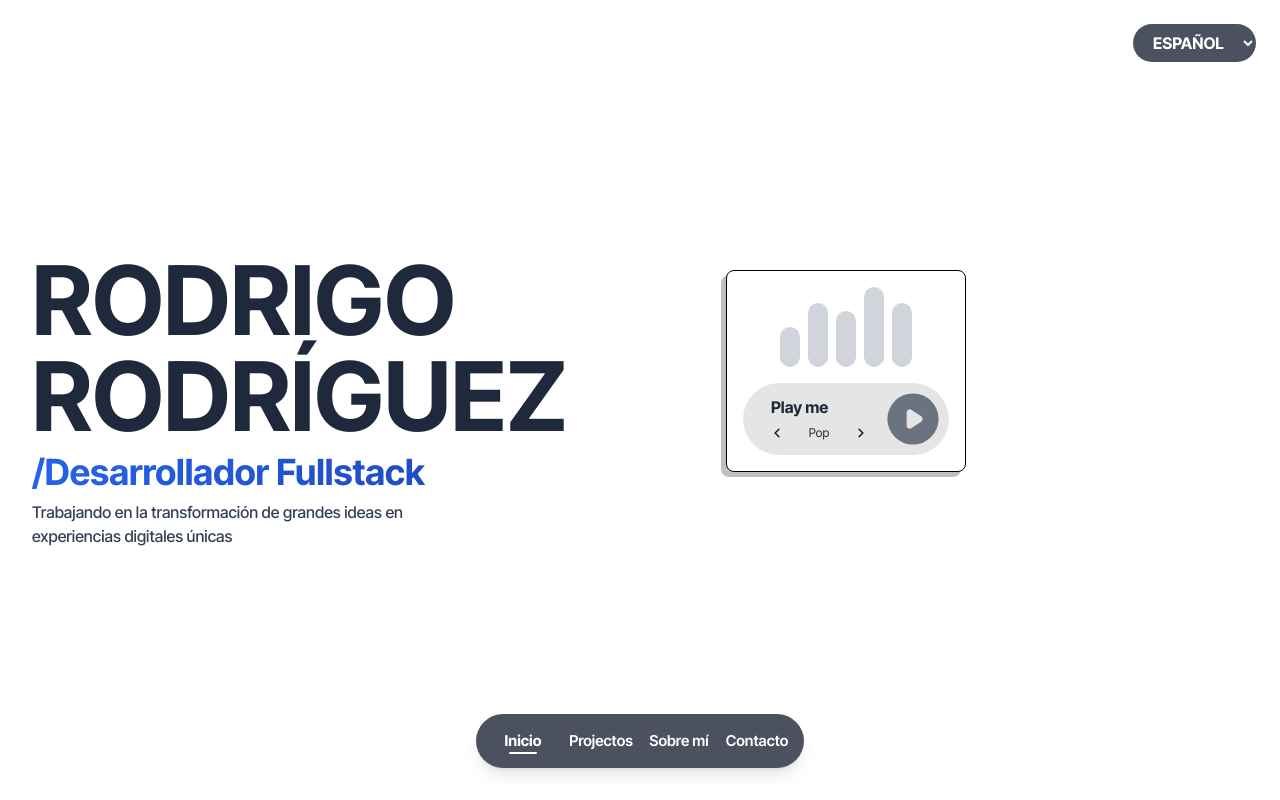
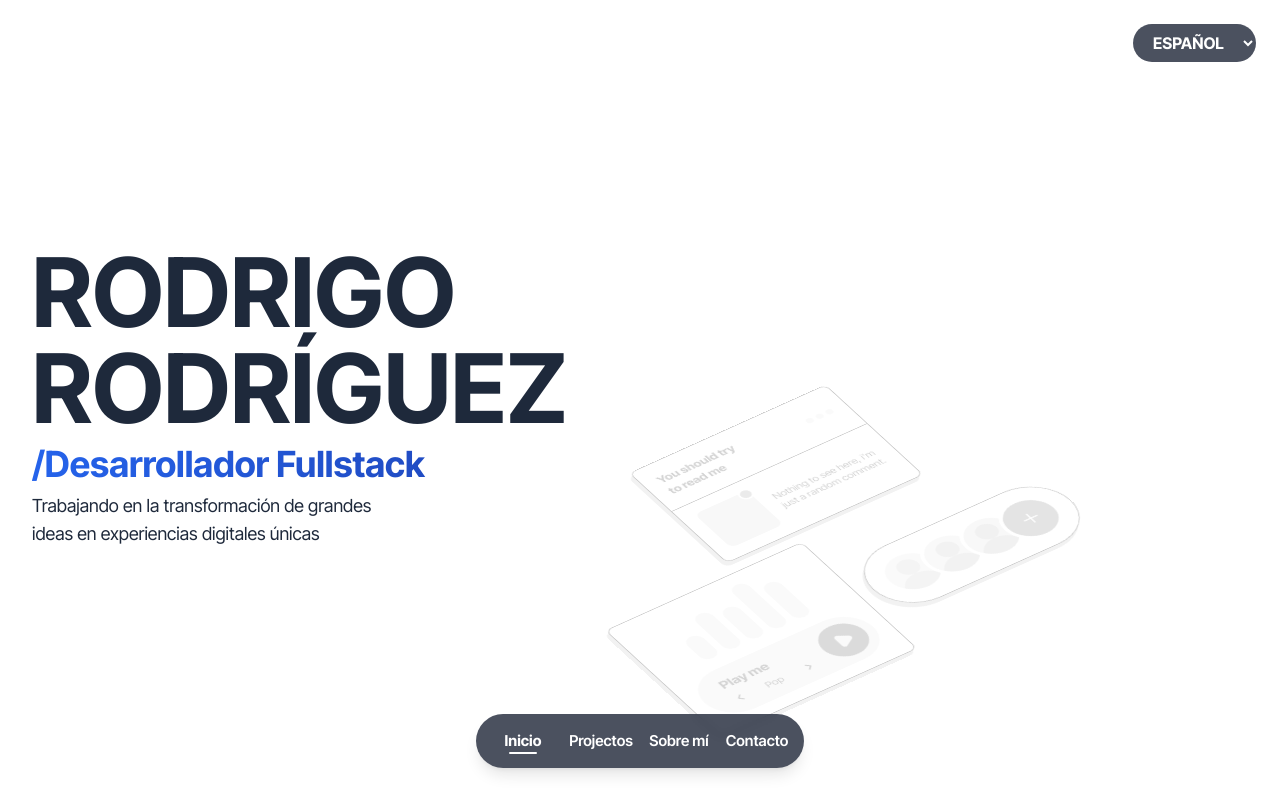
Before and after one commit to RdrBux/portfolio, a React (Create React App) app: page / in a window 1280 px wide. Built offline with nearby package versions, Linux system fonts and the light colour scheme; a web font is replaced by a local one.

Commit message:
Add FriendList component

```diff
--- /dev/null
+++ b/src/components/home/Comment.jsx
@@ -0,0 +1,22 @@
+export default function Comment() {
+  return (
+    <div className="shadowed | w-[240px] select-none rounded-lg border border-black bg-white opacity-20 grayscale duration-300 hover:opacity-100 hover:grayscale-0">
+      <div className="flex justify-between border-b border-black p-4">
+        <div className="max-w-[100px] text-sm font-bold">
+          You should try to read me
+        </div>
+        <div className="flex items-center gap-1">
+          <div className="h-2 w-2 rounded-full bg-gray-200 hover:bg-red-500"></div>
+          <div className="h-2 w-2 rounded-full bg-gray-200 hover:bg-yellow-500"></div>
+          <div className="h-2 w-2 rounded-full bg-gray-200 hover:bg-green-500"></div>
+        </div>
+      </div>
+      <div className="flex items-center gap-4 p-4 text-xs">
+        <div className="relative h-16 w-16 shrink-0 rounded-lg bg-pink-200 duration-300">
+          <div className="absolute -right-1 -top-1 h-4 w-4 rounded-full border-2 border-white bg-green-500"></div>
+        </div>
+        <div>Nothing to see here, i'm just a random comment.</div>
+      </div>
+    </div>
+  );
+}
--- a/src/components/home/First.jsx
+++ /dev/null
@@ -1,22 +0,0 @@
-export default function First() {
-  return (
-    <div className="shadowed | group w-[240px] select-none rounded-lg border border-black bg-white opacity-100 duration-300 hover:opacity-100 hover:shadow-none">
-      <div className="flex justify-between border-b border-black p-4 py-2">
-        <div className="max-w-[100px] text-sm font-bold">
-          Choose what to design today
-        </div>
-        <div className="flex items-center gap-1">
-          <div className="h-2 w-2 rounded-full bg-gray-200 hover:bg-red-500"></div>
-          <div className="h-2 w-2 rounded-full bg-gray-200 hover:bg-yellow-500"></div>
-          <div className="h-2 w-2 rounded-full bg-gray-200 hover:bg-green-500"></div>
-        </div>
-      </div>
-      <div className="flex items-center gap-2 p-4 py-2 text-xs">
-        <div className="relative h-16 w-16 shrink-0 rounded-lg bg-gray-200 duration-300 group-hover:bg-pink-200">
-          <div className="absolute -right-1 -top-1 h-4 w-4 rounded-full border-2 border-white bg-gray-400 group-hover:bg-green-500"></div>
-        </div>
-        <div>Lorem ipsum dolor sit amet consectetur adipisicing elit.</div>
-      </div>
-    </div>
-  );
-}
--- /dev/null
+++ b/src/components/home/FriendsList.jsx
@@ -0,0 +1,77 @@
+import { useState } from 'react';
+
+export default function FriendsList() {
+  const [showExtra, setShowExtra] = useState(false);
+
+  const greenAvatar = (
+    <div className="relative h-16 w-16 overflow-hidden rounded-full border-4 border-white bg-green-200">
+      <div className="absolute top-2 left-1/2 h-6 w-6 -translate-x-1/2 rounded-full bg-green-900/20"></div>
+      <div className="absolute -bottom-6 left-1/2 h-12 w-12 -translate-x-1/2 rounded-full bg-green-900/20"></div>
+    </div>
+  );
+  const blueAvatar = (
+    <div className="relative -ml-4 h-16 w-16 overflow-hidden rounded-full border-4 border-white bg-sky-200">
+      <div className="absolute top-2 left-1/2 h-6 w-6 -translate-x-1/2 rounded-full bg-sky-900/20"></div>
+      <div className="absolute -bottom-6 left-1/2 h-12 w-12 -translate-x-1/2 rounded-full bg-sky-900/20"></div>
+    </div>
+  );
+  const purpleAvatar = (
+    <div className="relative -ml-4 h-16 w-16 overflow-hidden rounded-full border-4 border-white bg-purple-200">
+      <div className="absolute top-2 left-1/2 h-6 w-6 -translate-x-1/2 rounded-full bg-purple-900/20"></div>
+      <div className="absolute -bottom-6 left-1/2 h-12 w-12 -translate-x-1/2 rounded-full bg-purple-900/20"></div>
+    </div>
+  );
+  const orangeAvatar = (
+    <div className="relative -ml-4 h-16 w-16 overflow-hidden rounded-full border-4 border-white bg-orange-200">
+      <div className="absolute top-2 left-1/2 h-6 w-6 -translate-x-1/2 rounded-full bg-orange-900/20"></div>
+      <div className="absolute -bottom-6 left-1/2 h-12 w-12 -translate-x-1/2 rounded-full bg-orange-900/20"></div>
+    </div>
+  );
+
+  const plus = (
+    <svg
+      xmlns="http://www.w3.org/2000/svg"
+      fill="none"
+      viewBox="0 0 24 24"
+      strokeWidth={1.5}
+      stroke="currentColor"
+      className="h-6 w-6"
+    >
+      <path
+        strokeLinecap="round"
+        strokeLinejoin="round"
+        d="M12 4.5v15m7.5-7.5h-15"
+      />
+    </svg>
+  );
+
+  const minus = (
+    <svg
+      xmlns="http://www.w3.org/2000/svg"
+      fill="none"
+      viewBox="0 0 24 24"
+      strokeWidth={1.5}
+      stroke="currentColor"
+      className="h-6 w-6"
+    >
+      <path strokeLinecap="round" strokeLinejoin="round" d="M19.5 12h-15" />
+    </svg>
+  );
+
+  return (
+    <div className="shadowed | group flex h-fit w-fit select-none rounded-full border border-black bg-white  p-4 opacity-20 grayscale duration-300 hover:opacity-100 hover:shadow-none hover:grayscale-0">
+      {greenAvatar}
+      {blueAvatar}
+      {purpleAvatar}
+      {showExtra && orangeAvatar}
+      <div className="z-10">
+        <button
+          onClick={() => setShowExtra((prev) => !prev)}
+          className="-ml-4 flex h-16 w-16 items-center justify-center rounded-full border-4 border-white bg-blue-500 text-white duration-300 hover:bg-blue-700"
+        >
+          {showExtra ? minus : plus}
+        </button>
+      </div>
+    </div>
+  );
+}
--- a/src/components/home/Second.jsx
+++ b/src/components/home/SoundPlayer.jsx
@@ -6,7 +6,7 @@ import surprise from '../../assets/sounds/surprise.mp3';
 import money from '../../assets/sounds/money.mp3';
 import wrong from '../../assets/sounds/wrong.mp3';
 
-export default function Second() {
+export default function SoundPlayer() {
   const [sound, setSound] = useState(new Audio(pop));
   const [soundName, setSoundName] = useState('Pop');
   const [playing, setPlaying] = useState(false);
@@ -74,7 +74,7 @@ export default function Second() {
   const playButton = (
     <svg
       xmlns="http://www.w3.org/2000/svg"
-      className="h-16 w-16 cursor-pointer text-gray-500 duration-300 group-hover:text-blue-900"
+      className="h-16 w-16 cursor-pointer text-blue-700 duration-300"
       viewBox="0 0 20 20"
       fill="currentColor"
     >
@@ -89,7 +89,7 @@ export default function Second() {
   const pauseButton = (
     <svg
       xmlns="http://www.w3.org/2000/svg"
-      className="h-16 w-16 cursor-pointer text-gray-500 duration-300 group-hover:text-blue-900"
+      className="h-16 w-16 cursor-pointer text-blue-700 duration-300"
       viewBox="0 0 20 20"
       fill="currentColor"
     >
@@ -102,15 +102,15 @@ export default function Second() {
   );
 
   return (
-    <div className="shadowed | group flex w-[240px] select-none flex-col items-center gap-4 rounded-lg border border-black bg-white p-4 opacity-100 duration-300 hover:bg-blue-200 hover:opacity-100 hover:shadow-none">
+    <div className="shadowed | flex w-[240px] select-none flex-col items-center gap-4 rounded-lg border border-black bg-white p-4 opacity-20 grayscale duration-300 hover:bg-blue-200 hover:opacity-100 hover:shadow-none hover:grayscale-0">
       <div className="flex items-end gap-2">
-        <div className="h-10 w-5 rounded-full bg-gray-300 duration-300 group-hover:bg-amber-200"></div>
-        <div className="h-16 w-5 rounded-full bg-gray-300 duration-300 group-hover:bg-amber-200"></div>
-        <div className="h-14 w-5 rounded-full bg-gray-300 duration-300 group-hover:bg-amber-200"></div>
-        <div className="h-20 w-5 rounded-full bg-gray-300 duration-300 group-hover:bg-amber-200"></div>
-        <div className="h-16 w-5 rounded-full bg-gray-300 duration-300 group-hover:bg-amber-200"></div>
+        <div className="h-10 w-5 rounded-full bg-amber-200 duration-300"></div>
+        <div className="h-16 w-5 rounded-full bg-amber-200 duration-300"></div>
+        <div className="h-14 w-5 rounded-full bg-amber-200 duration-300"></div>
+        <div className="h-20 w-5 rounded-full bg-amber-200 duration-300"></div>
+        <div className="h-16 w-5 rounded-full bg-amber-200 duration-300"></div>
       </div>
-      <div className="flex w-full items-center justify-between rounded-full bg-black/10 p-1 duration-300 group-hover:bg-white/50">
+      <div className="flex w-full items-center justify-between rounded-full bg-black/10 p-1 duration-300">
         <div className="ml-6 w-full leading-tight">
           <p className="font-bold">Play me</p>
           <div className="mt-2 flex w-24 items-center justify-between gap-2">
--- a/src/routes/home.jsx
+++ b/src/routes/home.jsx
@@ -1,6 +1,7 @@
 import { motion } from 'framer-motion';
-import First from '../components/home/First';
-import Second from '../components/home/Second';
+import Comment from '../components/home/Comment';
+import FriendsList from '../components/home/FriendsList';
+import SoundPlayer from '../components/home/SoundPlayer';
 import LangSelector from '../components/LangSelector';
 import TransitionElement from '../components/TransitionElement';
 
@@ -52,14 +53,19 @@ export default function Home() {
             <p className="bg-gradient-to-r from-blue-600 to-blue-800 bg-clip-text text-3xl font-bold text-transparent lg:text-4xl">
               /Desarrollador Fullstack
             </p>
-            <p className="max-w-sm font-medium text-slate-700">
+            <p className="font-base max-w-sm text-lg text-slate-800">
               Trabajando en la transformación de grandes ideas en experiencias
               digitales únicas
             </p>
+            <div className=""></div>
           </div>
-          <div className="bg-gray-1020 shadow-i2nner absolute -bottom-40 -right-20 h-[500px]  w-full rounded-xl lg:relative">
-            <div className="rotated1 -mt-10 flex flex-col gap-4">
-              <Second />
+          <div className="bg-gray-1020 shadow-i2nner absolute -bottom-40 -right-10 h-[500px]  w-full rounded-xl lg:relative">
+            <div className="rotated | -mt-10 flex flex-col gap-4">
+              <Comment />
+              <div className="-ml-40 flex items-center gap-4">
+                <SoundPlayer />
+                <FriendsList />
+              </div>
             </div>
           </div>
         </div>
```
